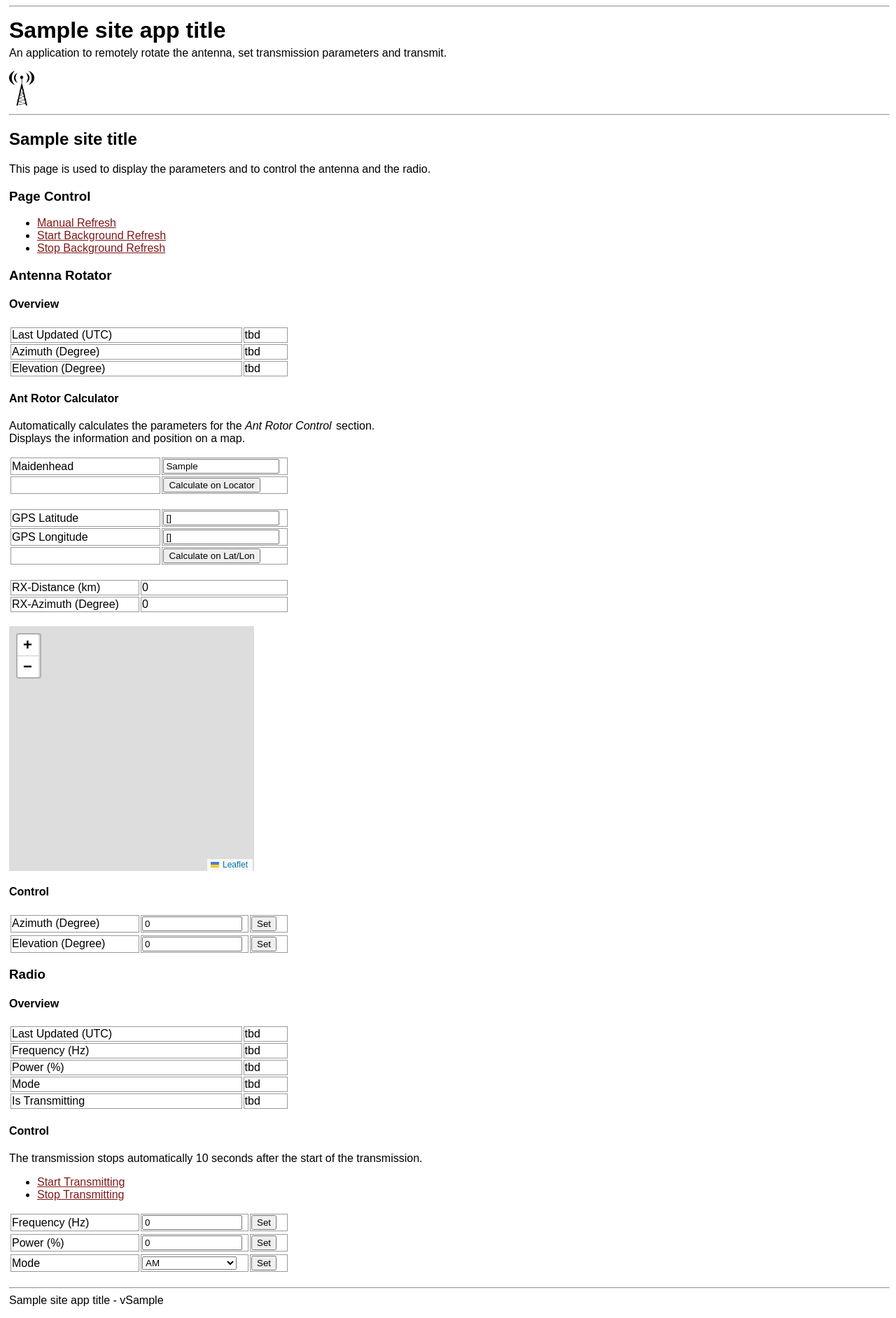
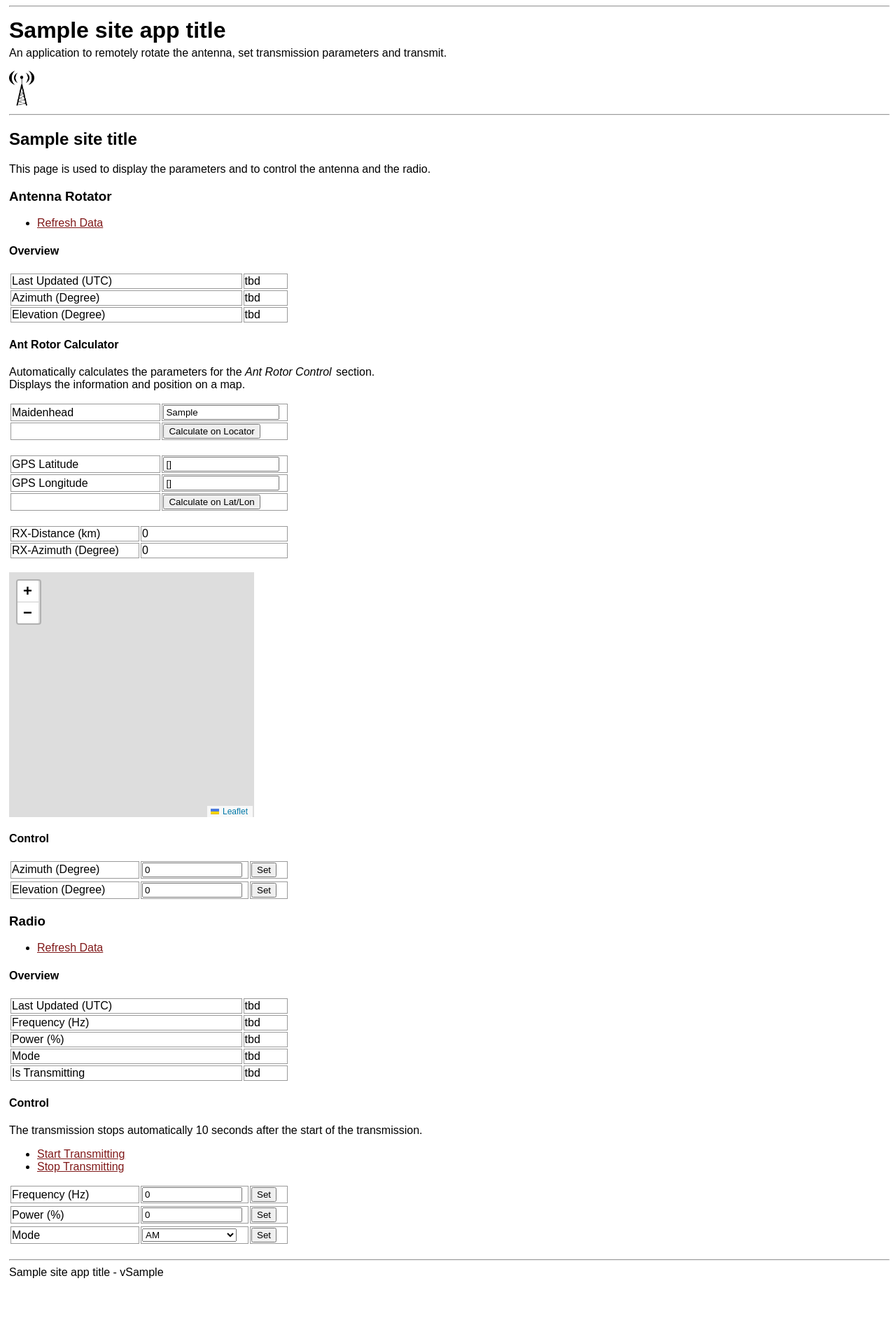
Before and after one commit to maxbundscherer/RemoteRadioBeacon, a Flask app: template templates/control.html in a window 1280 px wide. Shown: the part 26-1910 px from the top of the page at 70% size. After the commit the page ends 1853 px from the top, so only its background shows below. Run offline with Flask 3, Linux system fonts and the light colour scheme; the template is opened without the code that fills it: most values are stand-ins (such as "Sample title", 1, 10 or a date in 2020); parts of the project's set-up code (start-up, migrations or seed data) failed here and were passed over.

Commit message:
refactor

```diff
--- a/templates/control.html
+++ b/templates/control.html
@@ -7,8 +7,7 @@
         var is_first_refresh_ant_rotator = true;
         var is_first_refresh_radio = true;
 
-        function refresh() {
-
+        function refresh_ant_rotor() {
             $.ajax({
                 url: "{{ url_for("route_api_ham_ant_rotator") }}",
                 success: function (data) {
@@ -21,9 +20,21 @@
                         $("#form_ant_rot_elevation").val(data["elevation"]);
                         is_first_refresh_ant_rotator = false;
                     }
+
+                    Toastify({
+                        text: "Refreshed Ant Rotor Parameters",
+                        position: "center",
+                        gravity: "bottom",
+                        duration: 5000,
+                        style: {
+                            background: "blue",
+                        },
+                    }).showToast();
                 }
             });
+        }
 
+        function refresh_radio() {
             $.ajax({
                 url: "{{ url_for("route_api_ham_radio") }}",
                 success: function (data) {
@@ -40,44 +51,18 @@
                         is_first_refresh_radio = false;
                     }
 
-                }
-            });
-
-        }
-
-        var background_refresh = -1;
-
-        function start_refresh() {
-            if (background_refresh !== -1) {
-                return;
-            }
-            background_refresh = window.setInterval(function () {
-                refresh();
-            }, 3000);
-
                     Toastify({
-                text: "Start Background Refresh",
+                        text: "Refreshed Radio Parameters",
                         position: "center",
                         gravity: "bottom",
                         duration: 5000,
                         style: {
-                    background: "green",
+                            background: "blue",
                         },
                     }).showToast();
+
                 }
-
-        function stop_refresh() {
-            window.clearInterval(background_refresh);
-            background_refresh = -1;
-            Toastify({
-                text: "Stop Background Refresh",
-                position: "center",
-                gravity: "bottom",
-                duration: 5000,
-                style: {
-                    background: "red",
-                },
-            }).showToast();
+            });
         }
 
     </script>
@@ -269,15 +254,11 @@
 
     <p>This page is used to display the parameters and to control the antenna and the radio.</p>
 
-    <h3>Page Control</h3>
+    <h3>Antenna Rotator</h3>
 
     <ul>
-        <li><a href="javascript:refresh()">Manual Refresh</a></li>
-        <li><a href="javascript:start_refresh()">Start Background Refresh</a></li>
-        <li><a href="javascript:stop_refresh()">Stop Background Refresh</a></li>
+        <li><a href="javascript:refresh_ant_rotor()">Refresh Data</a></li>
     </ul>
-
-    <h3>Antenna Rotator</h3>
 
     <h4>Overview</h4>
 
@@ -501,6 +482,10 @@
 
     <h3>Radio</h3>
 
+    <ul>
+        <li><a href="javascript:refresh_radio()">Refresh Data</a></li>
+    </ul>
+
     <h4>Overview</h4>
 
     <table class="tab-content">
```
Lines whose indentation alone changed are shown as unchanged.
